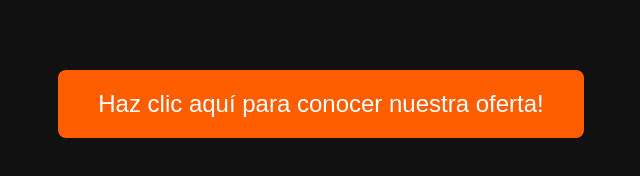
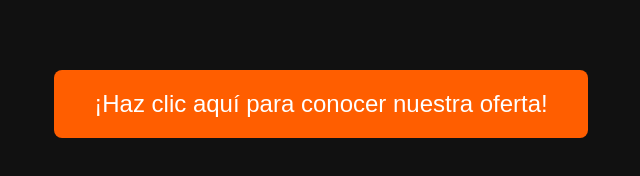
Before and after one commit to Bezzetta/landing, a plain HTML site: page index.html in a window 1280 px wide. Shown: the part 296-472 px from the top of the page, 319-959 px from the left. Drawn offline with Linux system fonts and the light colour scheme.

Commit message:
Update index.html

```diff
--- a/index.html
+++ b/index.html
@@ -30,6 +30,6 @@
   </style>
 </head>
 <body>
-  <a href="https://singingfiles.com/show.php?l=0&u=2387791&id=64910" target="_blank">Haz clic aquí para conocer nuestra oferta!</a>
+  <a href="https://filestrue.com/show.php?l=0&u=2387791&id=64332" target="_blank">¡Haz clic aquí para conocer nuestra oferta!</a>
 </body>
 </html>
```
